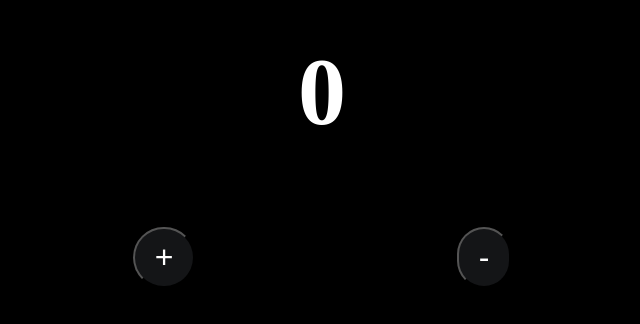
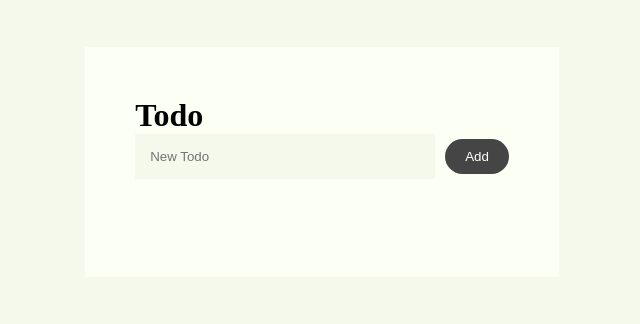
Before and after one commit to NithyaKrishnan08/small-react-projects, a React (Vite) app in the folder small-projects/: page / in a window 1280 px wide. Shown: the part 238-562 px from the top of the page, without its empty margins (318-958 px from the left). Built offline with nearby package versions, Linux system fonts and the light colour scheme.

Commit message:
Todo project

```diff
--- a/small-projects/package.json
+++ b/small-projects/package.json
@@ -10,6 +10,7 @@
     "preview": "vite preview"
   },
   "dependencies": {
+    "nanoid": "^5.1.5",
     "react": "^19.0.0",
     "react-dom": "^19.0.0"
   },
--- a/small-projects/src/App.jsx
+++ b/small-projects/src/App.jsx
@@ -1,11 +1,10 @@
-import { useState } from 'react'
-import Counter from './components/Counter.jsx'
+import Todo from './components/Todo.jsx'
 
 function App() {
 
   return (
     <div>
-      <Counter />
+      <Todo />
     </div>
   )
 }
--- a/small-projects/src/components/Counter.jsx
+++ b/small-projects/src/components/Counter.jsx
@@ -1,5 +1,5 @@
 import { useState } from "react";
-import "../style.css";
+import "../styles/counter.css";
 
 const Counter = () => {
     const [count, setCount] = useState(0);
--- /dev/null
+++ b/small-projects/src/components/Todo.jsx
@@ -0,0 +1,46 @@
+import { useState } from "react";
+import "../styles/todo.css";
+import { nanoid } from "nanoid";
+
+const Todo = () => {
+    const [todos, setTodos] = useState([]);
+    const [input, setInput] = useState("");
+
+    const handleChange = (e) => {
+      setInput(e.target.value);
+    }
+
+    const handleSubmit = (e) => {
+      e.preventDefault();
+      setTodos((prevTodos) => [
+        ...prevTodos,
+        {
+          text: input,
+          id: nanoid()
+        }
+      ]);
+      setInput("");
+    };
+
+    const removeTodo = (id) => {
+      setTodos((prevTodos) => prevTodos.filter((todo) => todo.id !== id));
+    }
+
+    return (
+        <div className="container">
+          <h1>Todo</h1>
+          <input type="text" placeholder="New Todo" value={input} onChange={handleChange} />
+          <button onClick={handleSubmit}>Add</button>
+          <ul className="todos-list">
+            {todos.map(({text, id}) => (
+              <li className="todo" key={id}>
+                <span>{text}</span>
+                <button className="close" onClick={() => removeTodo(id)}>X</button>
+              </li>
+            ))}
+          </ul>
+        </div>
+    )
+}
+
+export default Todo;
--- /dev/null
+++ b/small-projects/src/styles/todo.css
@@ -0,0 +1,58 @@
+* {
+  padding: 0;
+  margin: 0;
+  box-sizing: border-box;
+}
+
+body {
+  background: #f5f9eb;
+  height: 100vh;
+  display: flex;
+  justify-content: center;
+  align-items: center;
+}
+
+.container {
+  background: #fcfff3;
+  padding: 50px;
+}
+
+input {
+  padding: 15px;
+  border: none;
+  outline: none;
+  background: #f5f9eb;
+  width: 300px;
+  margin-right: 10px;
+}
+
+button {
+  border-radius: 100px;
+  background: #454545;
+  padding: 5px;
+  outline: none;
+  border: none;
+  color: #fff;
+  padding: 10px 20px;
+  cursor: pointer;
+}
+
+.todos-list {
+  margin-top: 3rem;
+}
+
+.todo {
+  list-style: none;
+  display: flex;
+  justify-content: space-between;
+  align-items: center;
+  background: #f5f9eb;
+  padding: 7px 20px;
+  margin: 10px;
+  font-family: sans-serif;
+}
+
+.close {
+  padding: 5px 10px;
+  cursor: pointer;
+}
```
Also changed, not shown: small-projects/src/styles/counter.css (renamed from small-projects/src/style.css), 1 other file (tests, documents, lock files or other folders).
